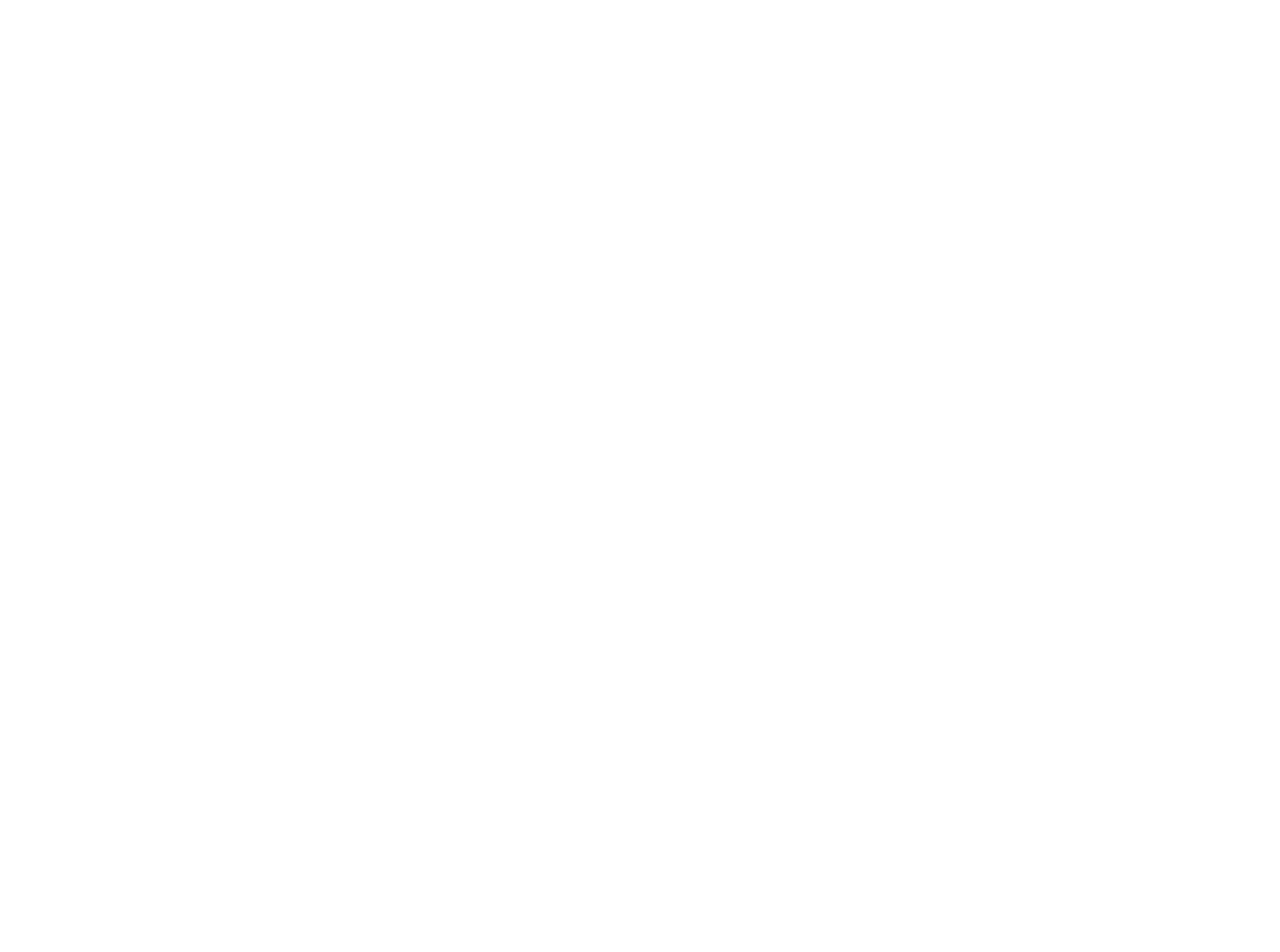
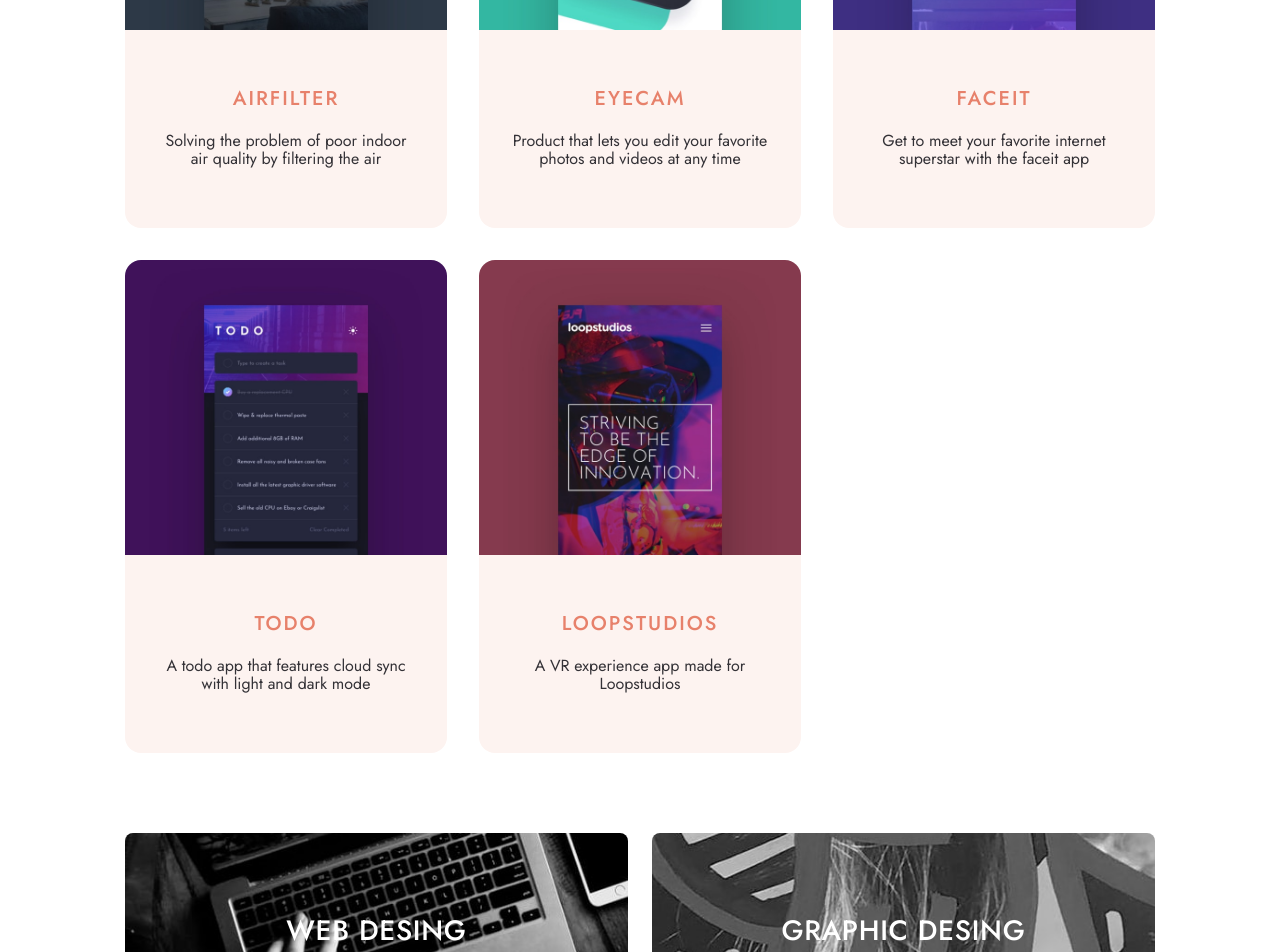
Before and after one commit to EshrakRahman/designo-multi-page-website, a React (Vite) app: page /app in a window 1280 px wide. Before the commit this address had no page. Shown: the part 840-1792 px from the top of the page. Before the commit the page ends 800 px from the top, so only its background shows below. Built offline with nearby package versions, Linux system fonts and the light colour scheme.

Commit message:
app page comp reorganized

```diff
--- a/src/App.jsx
+++ b/src/App.jsx
@@ -1,4 +1,4 @@
-import { Home, Webdesign } from "@/pages";
+import { Appdesing, Home, Webdesign } from "@/pages";
 import { BrowserRouter, Route, Routes } from "react-router";
 
 export default function App() {
@@ -8,6 +8,7 @@
         <Routes>
           <Route path="/" element={<Home />} />
           <Route path="/web" element={<Webdesign />} />
+          <Route path="/app" element={<Appdesing />} />
         </Routes>
       </BrowserRouter>
     </>
--- a/src/components/appdesign/AppServiceContainer.jsx
+++ b/src/components/appdesign/AppServiceContainer.jsx
@@ -1,15 +1,11 @@
-import { Container } from "../shared";
+import { Container, Service } from "../shared";
 
 export default function AppServiceContainer() {
   return (
     <>
       <Container>
-        <section className="grid grid-cols-1 grid-rows-2 md:grid-cols-2 gap-6 pb-20">
-          <Service
-            className="lg:row-span-2 "
-            title="web desing"
-            bgImg="bg-web-design"
-          />
+        <section className="grid mb-50 md:mb-0 grid-cols-1 grid-rows-2 md:grid-cols-2 gap-6 pb-20">
+          <Service className=" " title="web desing" bgImg="bg-web-design" />
           <Service title="graphic desing" bgImg="bg-graphic-design" />
         </section>
       </Container>
--- a/src/components/shared/PhotoCard.jsx
+++ b/src/components/shared/PhotoCard.jsx
@@ -2,7 +2,7 @@
   return (
     <>
       <section className=" rounded-t-lg flex flex-col md:flex-row lg:flex-col">
-        <div className="img">
+        <div className="img md:max-w-[50%] lg:max-w-full">
           <img
             className="rounded-t-lg md:rounded-l-2xl md:rounded-t-none lg:rounded-tr-2xl lg:rounded-l-none
             lg:rounded-tl-2xl
@@ -11,7 +11,7 @@
             alt={title}
           />
         </div>
-        <div className="info bg-[#FDF3F0] hover:bg-peach rounded-b-lg md:rounded-bl-none md:rounded-br-2xl md:rounded-r-2xl lg:rounded-bl-2xl py-15 px-8 group lg:rounded-tr-none transition-all duration-300">
+        <div className="info bg-[#FDF3F0] hover:bg-peach  rounded-b-lg md:rounded-bl-none md:rounded-br-2xl md:rounded-r-2xl lg:rounded-bl-2xl py-15 px-8 group lg:rounded-tr-none transition-all duration-300">
           <div className="flex flex-col md:justify-center items-center space-y-6">
             <h2 className="uppercase group-hover:text-white font-medium text-xl leading-4.5 tracking-widest text-peach">
               {title}
--- /dev/null
+++ b/src/components/shared/PhotoCardGrid.jsx
@@ -0,0 +1,17 @@
+import { Container, PhotoCard } from ".";
+
+export default function PhotoCardGrid({ items, className = "" }) {
+  return (
+    <>
+      <Container>
+        <section
+          className={`py-20 grid grid-cols-1 gap-6 lg:grid-cols-3 lg:grid-rows-2 lg:gap-8 ${className}`}
+        >
+          {items.map((item) => (
+            <PhotoCard key={item.title} {...item} />
+          ))}
+        </section>
+      </Container>
+    </>
+  );
+}
--- a/src/components/shared/index.js
+++ b/src/components/shared/index.js
@@ -3,3 +3,4 @@
 export { default as Service } from "./Service";
 export { default as Feature } from "./Feature";
 export { default as PhotoCard } from "./PhotoCard";
+export { default as PhotoCardGrid } from "./PhotoCardGrid";
--- a/src/components/webdesing/PhotoCardContainer.jsx
+++ b/src/components/webdesing/PhotoCardContainer.jsx
@@ -1,55 +1,22 @@
 import {
+  imageAirfilter,
   imageBlogr,
   imageBuilder,
   imageCamp,
   imageExpress,
+  imageEyecam,
+  imageFaceit,
+  imageLoopstudios,
   imagePhoton,
+  imageTodo,
   imageTransfer,
 } from "@/assets";
-import { Container, PhotoCard } from "../shared";
+import { PhotoCardGrid } from "../shared";
 
-export default function PhotoCardContainer() {
+export default function PhotoCardContainer({ items }) {
   return (
     <>
-      <Container>
-        <section className="py-20 grid grid-cols-1 gap-6 lg:grid-cols-3 lg:grid-rows-2 lg:gap-8">
-          <PhotoCard
-            title="express"
-            img={imageExpress}
-            description="A multi-carrier shipping website for ecommerce businesses"
-          />
-
-          <PhotoCard
-            title="transfer"
-            img={imageTransfer}
-            description="Site for low-cost money transfers and sending money within seconds"
-          />
-
-          <PhotoCard
-            title="photon"
-            img={imagePhoton}
-            description="A state-of-the-art music player with high-resolution audio and DSP effects"
-          />
-
-          <PhotoCard
-            title="builder"
-            img={imageBuilder}
-            description="Connects users with local contractors based on their location"
-          />
-
-          <PhotoCard
-            title="bloger"
-            img={imageBlogr}
-            description="Blogr is a platform for creating an online blog or publication"
-          />
-
-          <PhotoCard
-            title="CAMP"
-            img={imageCamp}
-            description="Get expert training in coding, data, design, and digital marketing"
-          />
-        </section>
-      </Container>
+      <PhotoCardGrid items={items} />
     </>
   );
 }
--- /dev/null
+++ b/src/data/appDesignCards.js
@@ -0,0 +1,39 @@
+import {
+  imageAirfilter,
+  imageEyecam,
+  imageFaceit,
+  imageLoopstudios,
+  imageTodo,
+} from "@/assets";
+
+export const appDesignData = [
+  {
+    title: "airfilter",
+    img: imageAirfilter,
+    description:
+      "Solving the problem of poor indoor air quality by filtering the air",
+  },
+  {
+    title: "eyecam",
+    img: imageEyecam,
+    description:
+      "Product that lets you edit your favorite photos and videos at any time",
+  },
+
+  {
+    title: "faceit",
+    img: imageFaceit,
+    description:
+      "Get to meet your favorite internet superstar with the faceit app",
+  },
+  {
+    title: "todo",
+    img: imageTodo,
+    description: "A todo app that features cloud sync with light and dark mode",
+  },
+  {
+    title: "loopstudios",
+    img: imageLoopstudios,
+    description: "A VR experience app made for Loopstudios",
+  },
+];
--- /dev/null
+++ b/src/data/index.js
@@ -0,0 +1,3 @@
+export { webDesignData } from "./webDesignCards";
+export { appDesignData } from "./appDesignCards";
+// export { graphicDesignData } from "./graphicDesignCards";
--- /dev/null
+++ b/src/data/webDesignCards.js
@@ -0,0 +1,46 @@
+import {
+  imageBlogr,
+  imageBuilder,
+  imageCamp,
+  imageExpress,
+  imagePhoton,
+  imageTransfer,
+} from "@/assets";
+
+export const webDesignData = [
+  {
+    title: "express",
+    img: imageExpress,
+    description: "A multi-carrier shipping website for ecommerce businesses",
+  },
+  {
+    title: "transfer",
+    img: imageTransfer,
+    description:
+      "Site for low-cost money transfers and sending money within seconds",
+  },
+  {
+    title: "photon",
+    img: imagePhoton,
+    description:
+      "A state-of-the-art music player with high-resolution audio and DSP effects",
+  },
+  {
+    title: "builder",
+    img: imageBuilder,
+    description:
+      "Connects users with local contractors based on their location",
+  },
+  {
+    title: "blogr",
+    img: imageBlogr,
+    description:
+      "Blogr is a platform for creating an online blog or publication",
+  },
+  {
+    title: "camp",
+    img: imageCamp,
+    description:
+      "Get expert training in coding, data, design, and digital marketing",
+  },
+];
--- a/src/pages/Appdesing.jsx
+++ b/src/pages/Appdesing.jsx
@@ -1,16 +1,27 @@
-import { MobileNav, SmallHeader } from "@/components";
-import Desktop from "@/components/navbar/DesktopNavbar";
+import {
+  MobileNav,
+  SmallHeader,
+  DesktopNavbar,
+  PhotoCardContainer,
+  Footer,
+} from "@/components";
+import { AppServiceConotainer } from "@/components/appdesign";
+import { appDesignData } from "@/data";
 
 export default function Appdesing() {
   return (
     <>
       <MobileNav />
-      <Desktop />
+      <DesktopNavbar />
       <SmallHeader
         title="App Design"
         description="Our mobile designs bring intuitive digital solutions
                     to your customers right at their fingertips."
       />
+
+      <PhotoCardContainer items={appDesignData} />
+      <AppServiceConotainer />
+      <Footer />
     </>
   );
 }
--- a/src/pages/Webdesign.jsx
+++ b/src/pages/Webdesign.jsx
@@ -6,6 +6,7 @@
   WebServiceContainer,
   Footer,
 } from "@/components";
+import { webDesignData } from "@/data";
 
 export default function Webdesign() {
   return (
@@ -17,7 +18,7 @@
         description="We build websites that serve as powerful marketing tools and bring
               memorable brand experiences."
       />
-      <PhotoCardContainer />
+      <PhotoCardContainer items={webDesignData} />
       <WebServiceContainer />
       <Footer />
     </>
```
Also changed, not shown: src/data/graphicDesignCards.js (added).
